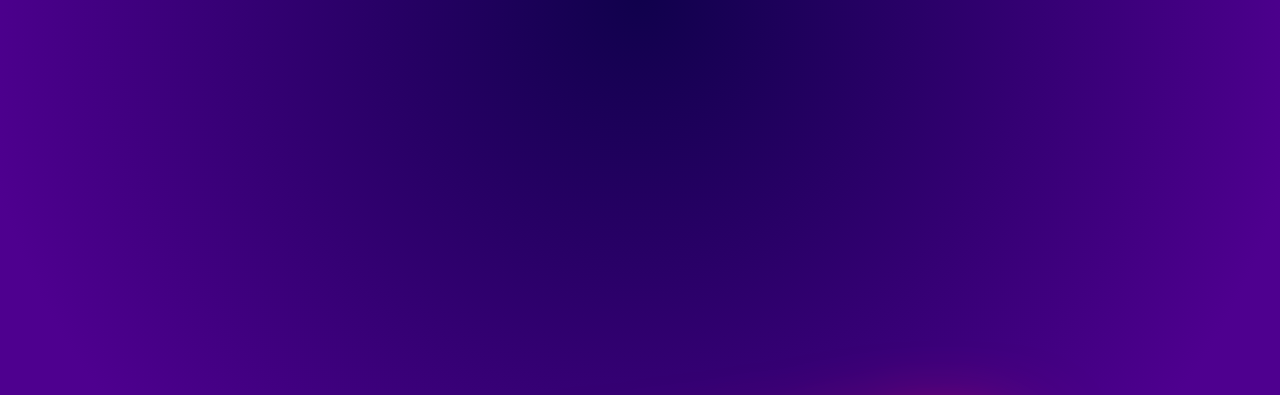
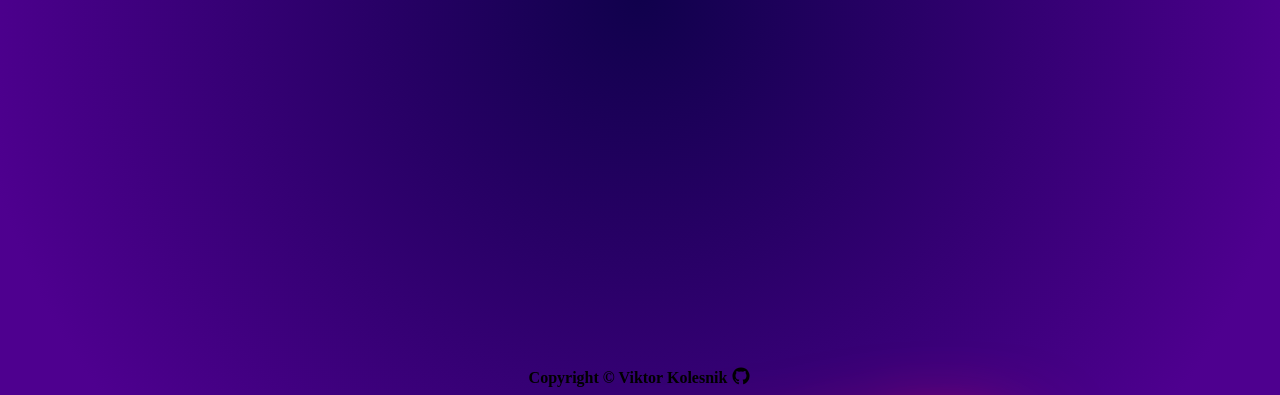
Before and after one commit to B1aho/cyberpunk-streetfood, a website built with webpack: page src/template.html in a window 1280 px wide. Shown: the part 405-800 px from the top of the page. Built offline with nearby package versions, Linux system fonts and the light colour scheme.

Commit message:
Fix footer

```diff
--- a/src/template.html
+++ b/src/template.html
@@ -18,7 +18,13 @@
         </nav>
     </header>
     <div id="content"></div>
-    <footer></footer>
+    <footer>
+        <div>Copyright © Viktor Kolesnik
+            <a href="https://github.com/B1aho">
+                <img src="./assets/images/github_icon.svg" alt="github icon">
+            </a>
+        </div>
+    </footer>
 </body>
 
 </html>
```
